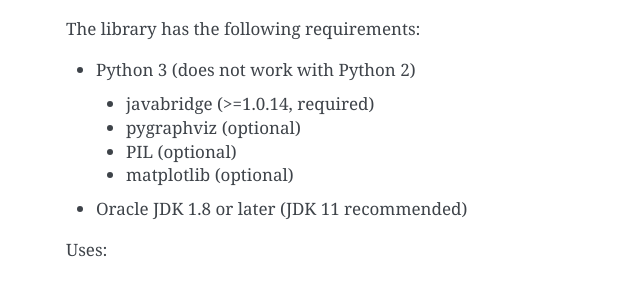
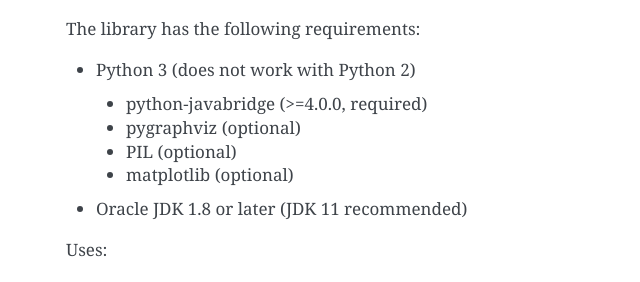
Before and after one commit to fracpete/python-weka-wrapper3, a Sphinx documentation site: the page built from doc/source/index.rst, in a window 1280 px wide and 900 px high, scrolled down 398 px. Shown: the part 168-450 px from the top of the window, without its empty margins (354-994 px from the left). Built offline with Sphinx 7.4.7, drawn with Linux system fonts in a browser that asks for light colours; pages that are not in the unit, such as notebooks, are missing from menus.

Commit message:
switched to python-javabridge as requirement

```diff
--- a/doc/source/index.rst
+++ b/doc/source/index.rst
@@ -32,7 +32,7 @@
 
 * Python 3 (does not work with Python 2)
 
- * javabridge (>=1.0.14, required)
+ * python-javabridge (>=4.0.0, required)
  * pygraphviz (optional)
  * PIL (optional)
  * matplotlib (optional)
```
